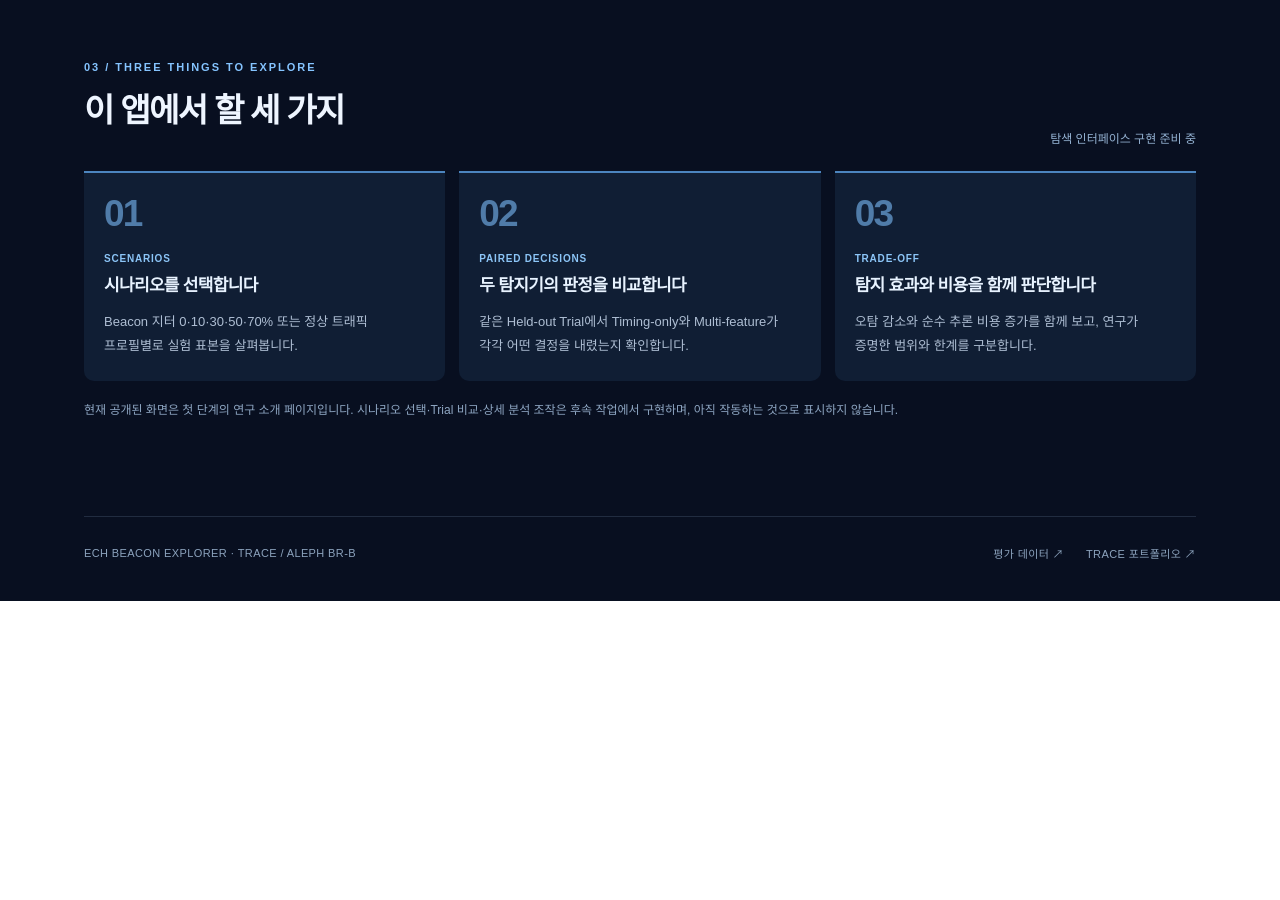
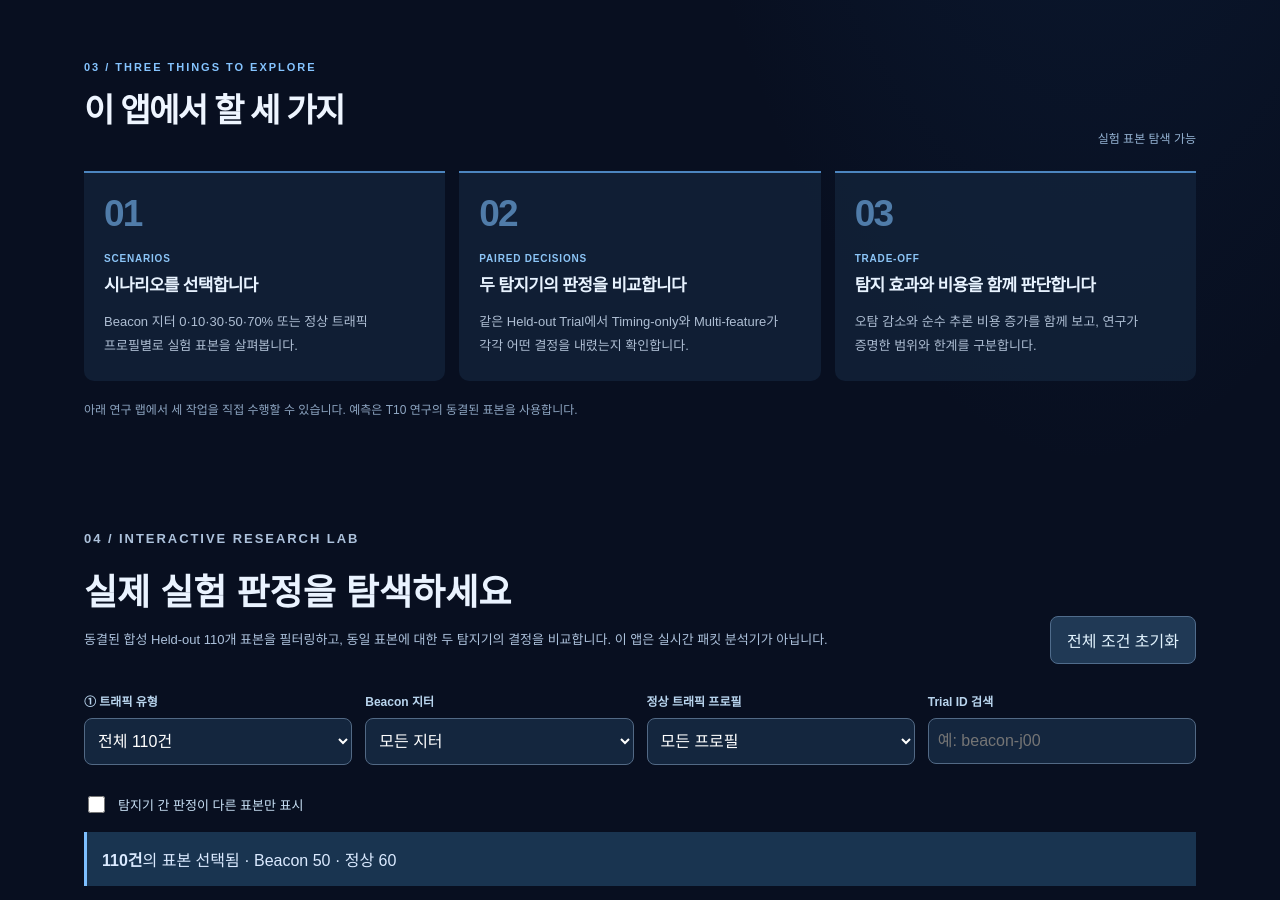
Before and after one commit to SuperNova080710/Trace, a Next.js app: page /ech-beacon-explorer in a window 1280 px wide. Shown: the part 1380-2280 px from the top of the page. Before the commit the page ends 1981 px from the top, so only its background shows below. Built offline with nearby package versions, Linux system fonts and the light colour scheme.

Commit message:
feat: connect interactive lab to research landing

```diff
--- a/src/app/ech-beacon-explorer/page.tsx
+++ b/src/app/ech-beacon-explorer/page.tsx
@@ -2,6 +2,7 @@ import type { Metadata } from "next";
 import Link from "next/link";
 import research from "@/content/br-b-research-contract.json";
 import styles from "./explorer.module.css";
+import InteractiveExplorer from "./interactive-explorer";
 
 export const metadata: Metadata = {
   title: "ECH Beacon Explorer | TRACE",
@@ -118,7 +119,7 @@ export default function ExplorerIntro() {
               <p className={styles.sectionEyebrow}>03 / THREE THINGS TO EXPLORE</p>
               <h2 id="actions-title">이 앱에서 할 세 가지</h2>
             </div>
-            <span className={styles.stageTag}>탐색 인터페이스 구현 준비 중</span>
+            <span className={styles.stageTag}>실험 표본 탐색 가능</span>
           </div>
           <div className={styles.stepGrid}>
             {tasks.map((task) => (
@@ -130,8 +131,10 @@ export default function ExplorerIntro() {
               </article>
             ))}
           </div>
-          <p className={styles.stageNote}>현재 공개된 화면은 첫 단계의 연구 소개 페이지입니다. 시나리오 선택·Trial 비교·상세 분석 조작은 후속 작업에서 구현하며, 아직 작동하는 것으로 표시하지 않습니다.</p>
+          <p className={styles.stageNote}>아래 연구 랩에서 세 작업을 직접 수행할 수 있습니다. 예측은 T10 연구의 동결된 표본을 사용합니다.</p>
         </section>
+
+        <InteractiveExplorer />
 
         <footer className={styles.footer}>
           <span>ECH BEACON EXPLORER · TRACE / ALEPH BR-B</span>
```
